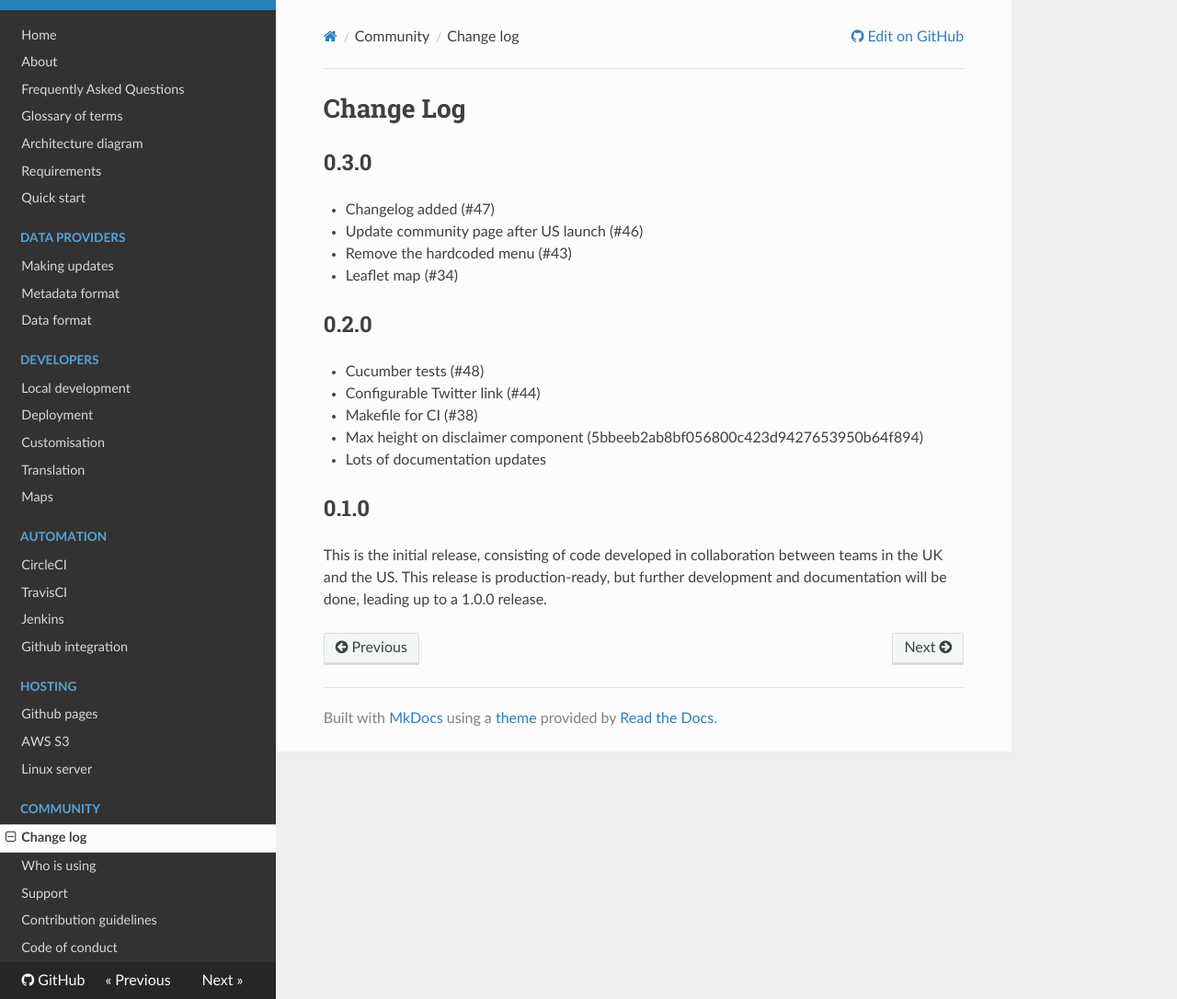
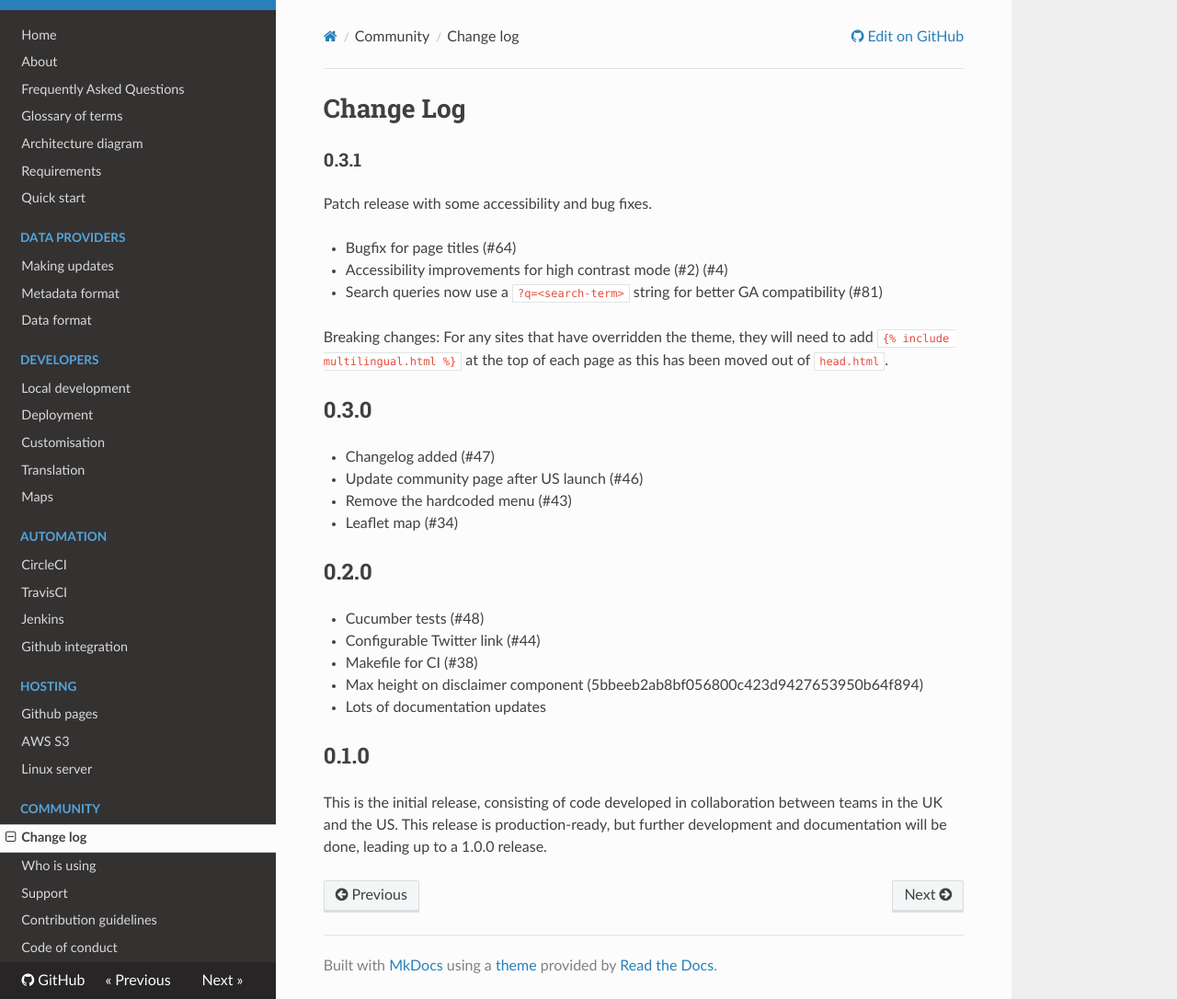
Before and after one commit to open-sdg/open-sdg, an MkDocs documentation site: the page built from docs/changelog.md, in a window 1280 px wide and 1086 px high. Shown: the whole window at 92% size. Built offline with MkDocs 1.6.1, drawn with Linux system fonts in a browser that asks for light colours; nearby versions of some CDN libraries; old or Windows-style settings are respelled for this version of MkDocs.

Commit message:
Update changelog.md
* Remove docs changes.
* Add accessibility fixes

```diff
--- a/docs/changelog.md
+++ b/docs/changelog.md
@@ -1,4 +1,14 @@
 <h1>Change Log</h1>
+
+### 0.3.1
+
+Patch release with some accessibility and bug fixes.
+
+* Bugfix for page titles (#64)
+* Accessibility improvements for high contrast mode (#2) (#4)
+* Search queries now use a `?q=<search-term>` string for better GA compatibility (#81)
+
+Breaking changes: For any sites that have overridden the theme, they will need to add `{% include multilingual.html %}` at the top of each page as this has been moved out of `head.html`.
 
 ## 0.3.0
 
```
